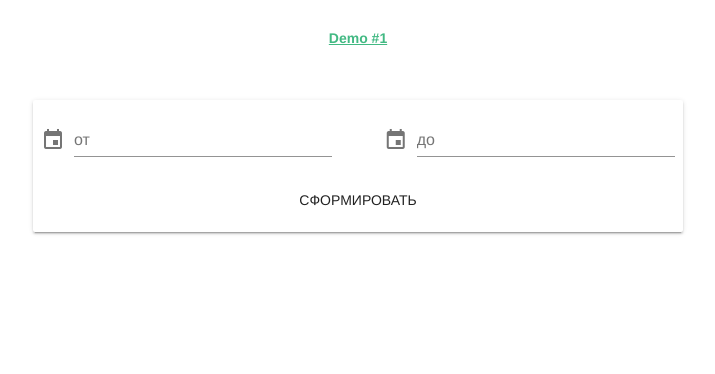
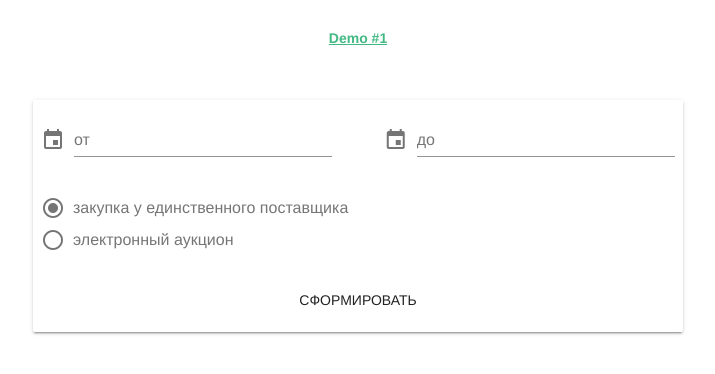
Before and after one commit to volchenokib/demo_27, a Vue app: page / in a window 1280 px wide. Shown: the top 374 px of the page, without its empty margins (282-997 px from the left). Built offline with nearby package versions, Linux system fonts and the light colour scheme.

Commit message:
added radio buttons

```diff
--- a/src/views/Home.vue
+++ b/src/views/Home.vue
@@ -29,6 +29,7 @@
           <v-date-picker
             v-model="dateFrom"
             min="2018-01-01"
+            :max="today"
             no-title
             @input="menuFrom = false"
             scrollable
@@ -61,6 +62,7 @@
               v-on="on"
             ></v-text-field>
           </template>
+
           <v-date-picker
             v-model="dateTo"
             no-title
@@ -71,6 +73,14 @@
           ></v-date-picker>
         </v-menu>
       </v-layout>
+
+      <!-- radio buttons -->
+      <v-radio-group v-model="type" :mandatory="true">
+        <v-radio label="закупка у единственного поставщика" value="type1"></v-radio>
+        <v-radio label="электронный аукцион" value="type2"></v-radio>
+      </v-radio-group>
+
+      <!-- button -->
       <v-btn color="primary" flat @click.prevent="submit">сформировать</v-btn>
     </v-card>
   </v-layout>
@@ -91,7 +101,8 @@ export default {
     dateFrom: null,
     dateTo: null,
     menuFrom: false,
-    menuTo: false
+    menuTo: false,
+    type: "type1"
   }),
 
   computed: {
@@ -106,6 +117,14 @@ export default {
         const [year, month, day] = this.dateTo.split("-");
         return `${day}.${month}.${year}`;
       }
+    },
+    today() {
+      var today = new Date();
+      var dd = String(today.getDate()).padStart(2, "0");
+      var mm = String(today.getMonth() + 1).padStart(2, "0"); //January is 0!
+      var yyyy = today.getFullYear();
+
+      return (today = yyyy + "-" + mm + "-" + dd);
     }
   },
 
```
